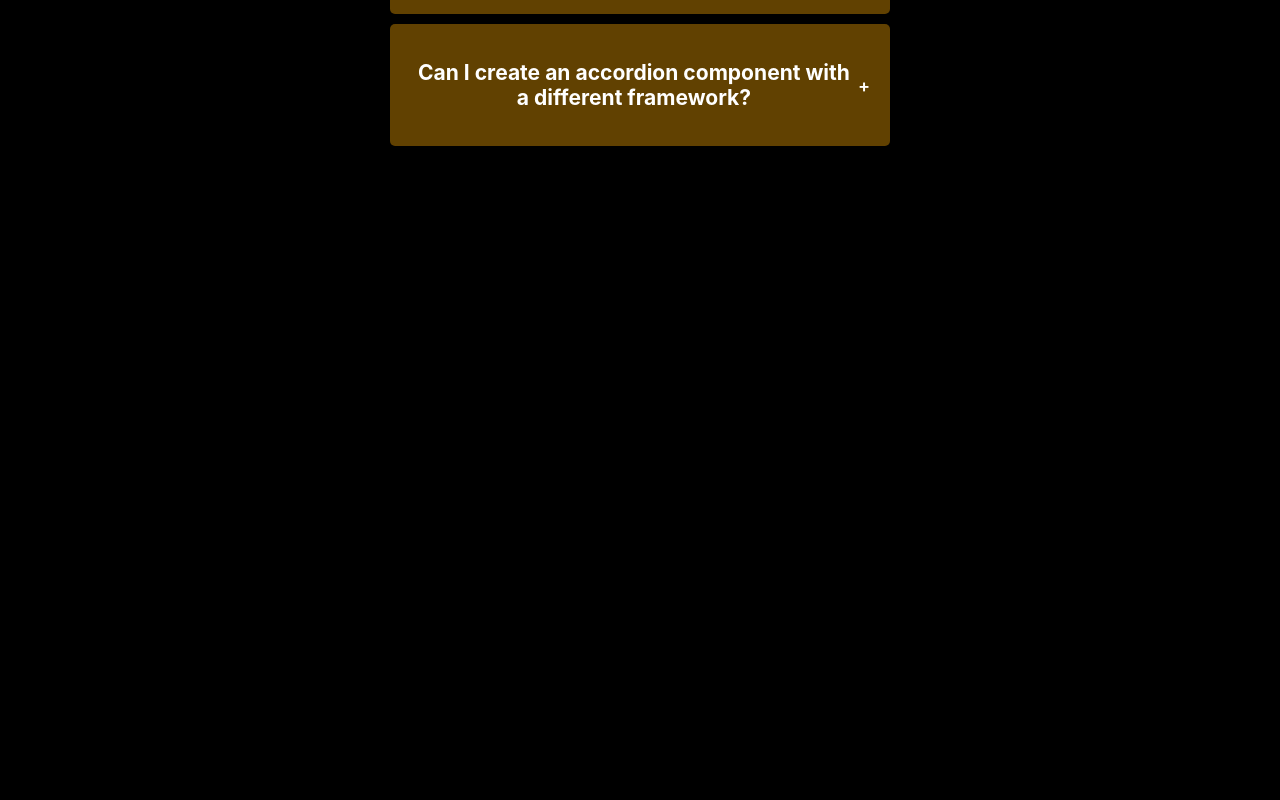
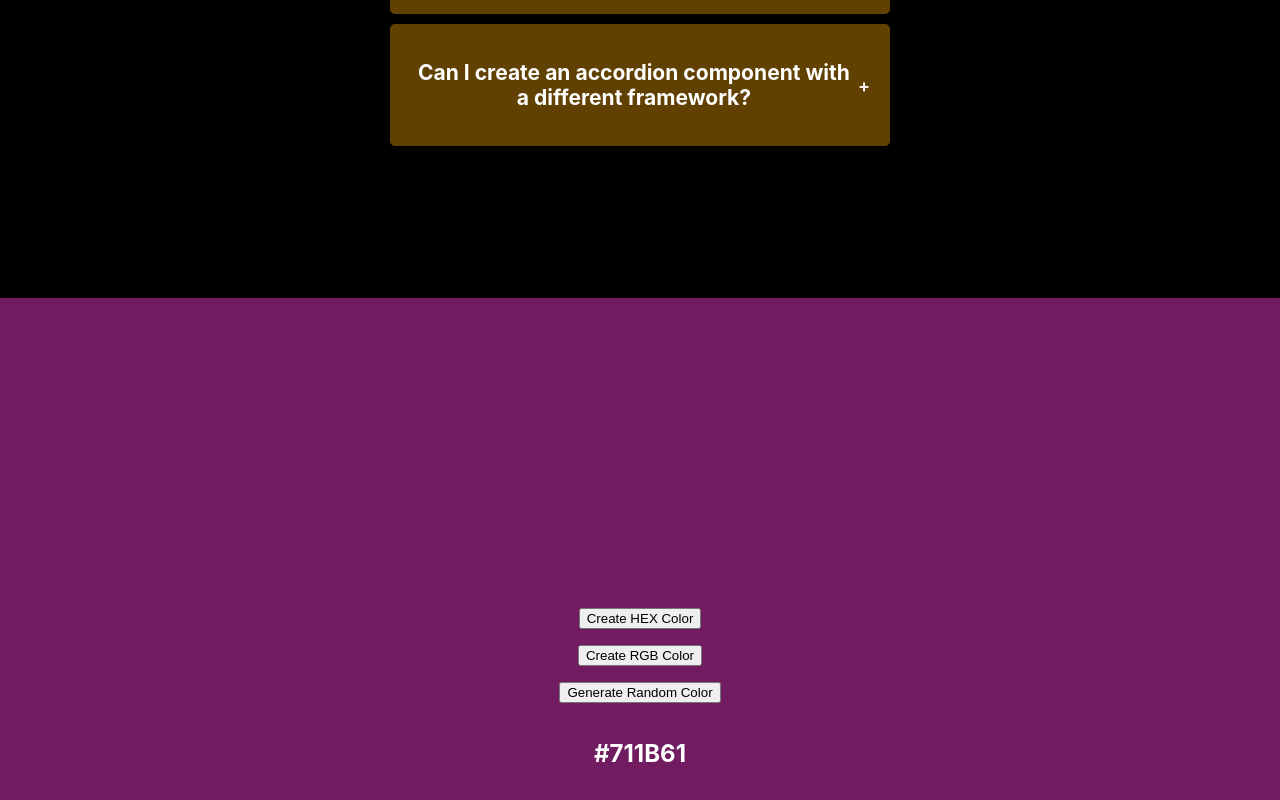
Before and after one commit to Eng-Natole/freeCodeCamp-React, a React (Create React App) app: page / in a window 1280 px wide. Shown: the part 502-1302 px from the top of the page. Before the commit the page ends 800 px from the top, so only its background shows below. Built offline with nearby package versions, Linux system fonts and the light colour scheme.

Commit message:
rgb and hex are generating correct response

```diff
--- a/src/App.js
+++ b/src/App.js
@@ -1,12 +1,14 @@
 import "./App.css";
 import Accordian from "./components/accordian";
+import RandomColor from "./components/random-color";
 
 function App() {
   return (
     <div className="App">
       {/*Accoridian component*/}
-
       <Accordian />
+      {/*RandomColor component*/}
+      <RandomColor />
     </div>
   );
 }
--- a/src/components/random-color/index.jsx
+++ b/src/components/random-color/index.jsx
@@ -1,14 +1,66 @@
-import { useState } from "react";
+import { useEffect, useState } from "react";
 
 export default function RandomColor() {
   const [typeofColor, setTypeOfColor] = useState("hex");
   const [color, setColor] = useState("#000000");
 
+  function randomColorUtility(length) {
+    return Math.floor(Math.random() * length);
+  }
+
+  function handleCreateRandomHexColor() {
+    const hex = [1, 2, 3, 4, 5, 6, 7, 8, 9, "A", "B", "C", "D", "E", "F"];
+    let hexColor = "#";
+
+    for (let i = 0; i < 6; i++) {
+      hexColor += hex[randomColorUtility(hex.length)];
+    }
+    setColor(hexColor);
+  }
+
+  function handleCreateRandomRgbColor() {
+    const r = randomColorUtility(256); // 0 to 255
+    const g = randomColorUtility(256);
+    const b = randomColorUtility(256);
+
+    const rgbColor = `rgb(${r}, ${g}, ${b})`;
+    setColor(rgbColor);
+  }
+
+  useEffect(() => {
+    if (typeofColor === "rgb") {
+      handleCreateRandomRgbColor();
+    } else {
+      handleCreateRandomHexColor();
+    }
+  }, [typeofColor]);
+
   return (
-    <div className="container">
-      <button>Create HEX Color</button>
-      <button>Create RGB Color</button>
-      <button>Generate Random color</button>
+    <div
+      className="container"
+      style={{
+        width: "100vw",
+        height: "100vh",
+        background: color,
+        display: "flex",
+        flexDirection: "column",
+        alignItems: "center",
+        justifyContent: "center",
+        gap: "1rem",
+      }}
+    >
+      <button onClick={() => setTypeOfColor("hex")}>Create HEX Color</button>
+      <button onClick={() => setTypeOfColor("rgb")}>Create RGB Color</button>
+      <button
+        onClick={
+          typeofColor === "hex"
+            ? handleCreateRandomHexColor
+            : handleCreateRandomRgbColor
+        }
+      >
+        Generate Random Color
+      </button>
+      <h2 style={{ color: "#fff" }}>{color}</h2> {/* Show the color code */}
     </div>
   );
 }
```
